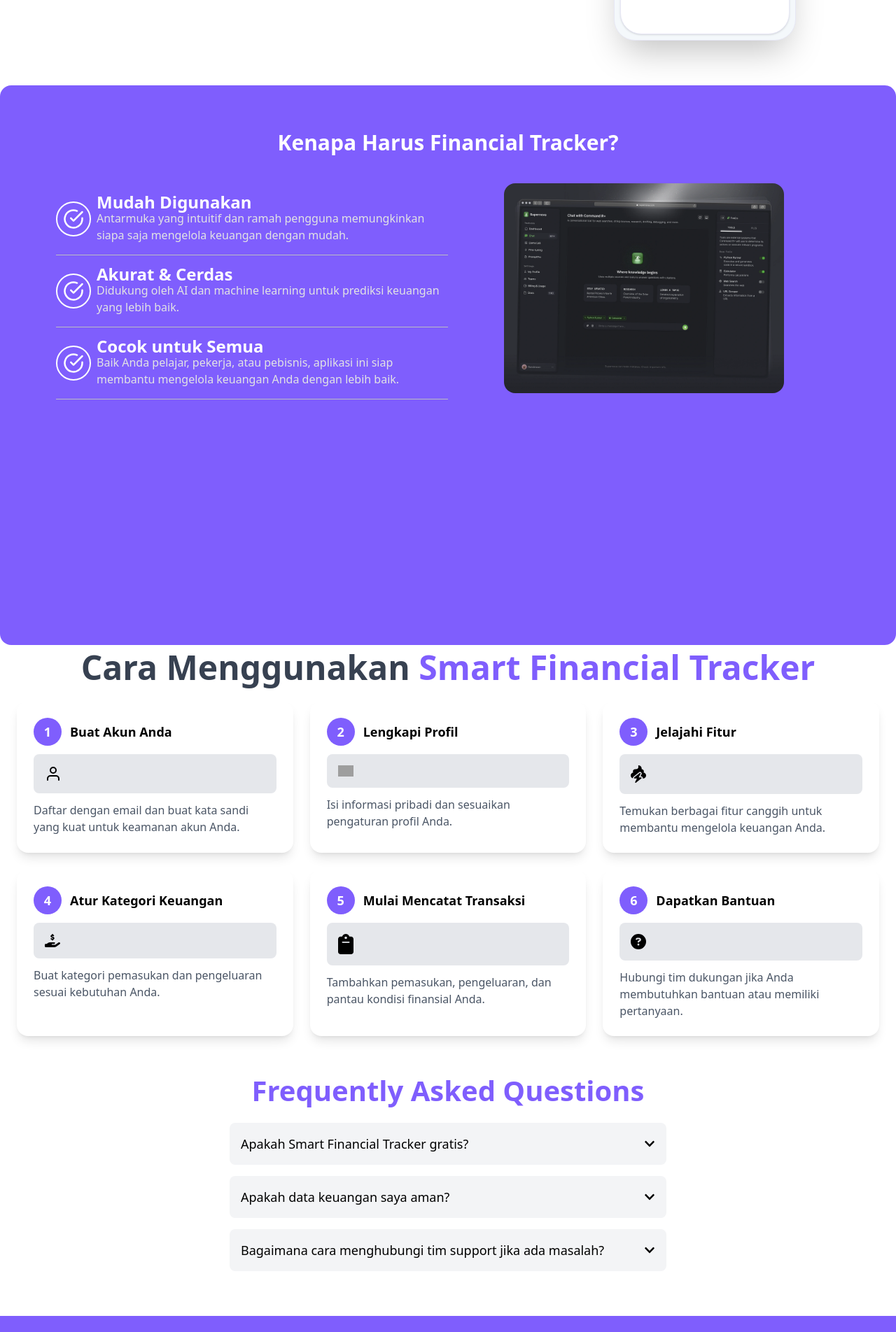
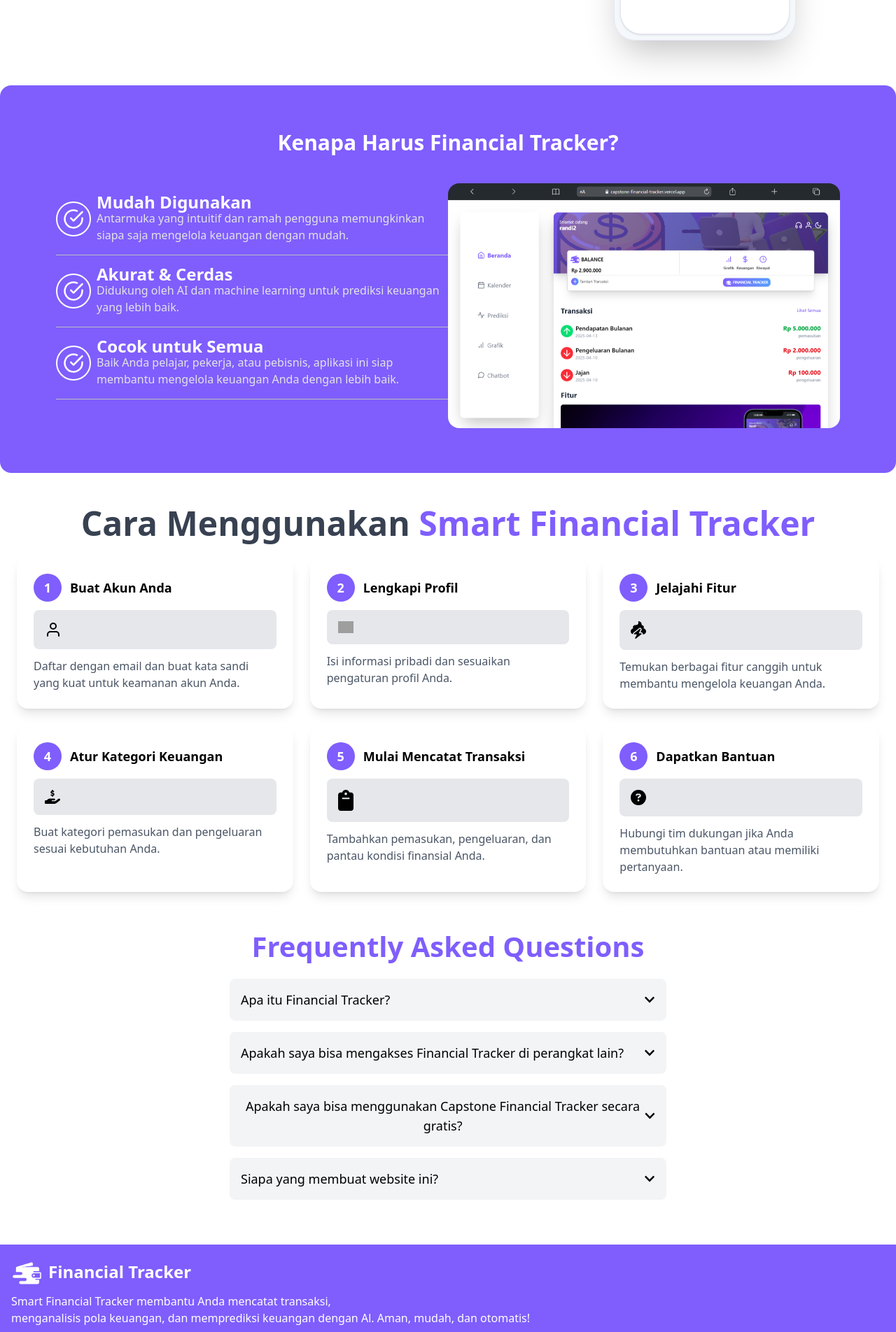
Before and after one commit to Randi-95/capstone2, a React (Vite) app: page / in a window 1280 px wide. Shown: the part 1560-3464 px from the top of the page at 70% size. Built offline with nearby package versions, Linux system fonts and the light colour scheme; grey boxes are pictures that could not be loaded.

Commit message:
finishing final

```diff
--- a/src/component/fragments/footer.jsx
+++ b/src/component/fragments/footer.jsx
@@ -29,7 +29,7 @@ export const Footer = () => {
                             <div className="bg-white/10 p-2 rounded-full">
                                 <img src="/img/phone.svg" alt="" className="w-[20px]"/>
                             </div>
-                            <p className="text-md  text-white">0878-5593-2641</p>
+                            <p className="text-md  text-white">0899-3903-149</p>
                         </div>
                     </div>
                     <div className="flex flex-col">
--- a/src/component/fragments/home.jsx
+++ b/src/component/fragments/home.jsx
@@ -1,4 +1,5 @@
 import Button from "../elements/Button";
+
 
 export const Home = (props) => {
     const {header, isi, deskripsi} = props;
@@ -15,7 +16,7 @@ export const Home = (props) => {
                 </span>
             </div>
             <div className="mt-[10px]">
-                <Button bgColor='bg-primary' border='border-primary' hover='hover:bg-transparent dark:hover:bg-transparent' hoverText = 'group-hover:text-primary ' >Bergabung Sekarang</Button>
+                    <Button to='/login' bgColor='bg-primary' border='border-primary' hover='hover:bg-transparent dark:hover:bg-transparent' hoverText = 'group-hover:text-primary ' >Bergabung Sekarang</Button>
             </div>
 
 
--- a/src/component/fragments/navbar.jsx
+++ b/src/component/fragments/navbar.jsx
@@ -51,7 +51,7 @@ function Navbar() {
                         </li>
                         <div className="button md:hidden flex flex-col gap-3">
                             <Button to='/login' bgColor='bg-primary' border='border-primary' hover='hover:bg-transparent' hoverText='group-hover:text-primary dark:group-hover:text-primary' classCustom='w-full'>Masuk</Button>
-                            <Button bgColor='bg-white dark:bg-transparent' text='text-black dark:text-white' border='border-primary' hover='hover:bg-primary dark:hover:bg-primary' hoverText='group-hover:text-white' classCustom='w-full'>Daftar</Button>
+                            <Button to= '/Registrasi' bgColor='bg-white dark:bg-transparent' text='text-black dark:text-white' border='border-primary' hover='hover:bg-primary dark:hover:bg-primary' hoverText='group-hover:text-white' classCustom='w-full'>Daftar</Button>
                         </div>
                     </ul>
                 </div>
--- a/src/pages/Home.jsx
+++ b/src/pages/Home.jsx
@@ -9,16 +9,20 @@ import { Footer } from '../component/fragments/footer';
 
 const faqs = [
   {
-    question: "Apakah Smart Financial Tracker gratis?",
-    answer: "Ya, Smart Financial Tracker tersedia dalam versi gratis dengan fitur utama yang bisa digunakan tanpa biaya. Namun, tersedia juga versi premium dengan fitur tambahan yang lebih lengkap."
+    question: "Apa itu Financial Tracker?",
+    answer: "Financial Tracker adalah alat bantu digital yang memudahkan kamu mencatat, mengelola, dan memantau pemasukan serta pengeluaran harian, mingguan, atau bulanan. Tujuannya agar kamu bisa lebih sadar dan bijak dalam mengatur keuangan."
   },
   {
-    question: "Apakah data keuangan saya aman?",
-    answer: "Tentu! Kami menggunakan enkripsi tingkat tinggi untuk melindungi data keuangan Anda dan memastikan keamanannya."
+    question: "Apakah saya bisa mengakses Financial Tracker di perangkat lain?",
+    answer: "Bisa. Selama kamu login dengan akun yang sama, kamu bisa mengakses data keuanganmu dari perangkat manapun — baik itu laptop, tablet, maupun smartphone."
   },
   {
-    question: "Bagaimana cara menghubungi tim support jika ada masalah?",
-    answer: "Anda dapat menghubungi tim support kami melalui email atau fitur live chat yang tersedia di dalam aplikasi."
+    question: "Apakah saya bisa menggunakan Capstone Financial Tracker secara gratis?",
+    answer: "Ya! Website ini bisa digunakan secara gratis tanpa biaya berlangganan."
+  },
+  {
+    question: "Siapa yang membuat website ini?",
+    answer: "Website ini dikembangkan oleh tim Capstone Project Coding Camp Dicoding X DBS Foundation dengan tujuan membantu masyarakat lebih melek finansial dan mudah mengelola keuangannya secara digital."
   }
 ];
 
@@ -59,7 +63,7 @@ function FAQ() {
 function KenapaHarus(){
   return(
     <div className="kenapa-harus mt-10">
-      <div className="container mx-auto bg-primary dark:bg-primary lg:h-screen rounded-2xl py-16 px-4 lg:px-20">
+      <div className="container mx-auto bg-primary mb-10 dark:bg-primary rounded-2xl py-16 px-4 lg:px-20">
           <div className="flex flex-col items-center">
             <h1 className='text-white text-2xl text-center font-[700] md:text-3xl'>Kenapa Harus Financial Tracker?</h1>
           </div>
@@ -97,7 +101,7 @@ function KenapaHarus(){
               </div>
             </div>
             <div className="">
-              <img className='m-auto rounded-2xl' src="img/chatbot.webp" alt="" width="400px"/>
+              <img className='m-auto rounded-2xl ' src="img/homeFitur.png" alt=""/>
             </div>
           </div>
       </div>
--- a/src/pages/dashboardMobile.jsx
+++ b/src/pages/dashboardMobile.jsx
@@ -160,18 +160,22 @@ function DashboardMobile() {
               </div>
             </div>
             <div className="h-20 w-full justify-center flex items-center gap-2">
+              <Link to="/Grafik">
                 <div className="flex flex-col gap-2 items-center">
                   <BarChart className="text-primary" />
                   <p className="text-[#696666] dark:text-gray-300 text-xs font-bold">
                     Grafik
                   </p>
                 </div>
+              </Link>
+              <Link to="/Chatbot">
                 <div className="flex flex-col gap-2 items-center">
                   <MessageCircle className="text-primary" />
                   <p className="text-[#696666] dark:text-gray-300 text-xs font-bold">
                     Chatbot
                   </p>
                 </div>
+              </Link>
               <Link to="/Riwayat">
                 <div className="flex flex-col gap-2 items-center">
                   <Clock className="text-primary" />
--- a/src/pages/fitur.jsx
+++ b/src/pages/fitur.jsx
@@ -107,7 +107,7 @@ function IsiFitur() {
         </div>
 
         <div className="container grid grid-cols-1 md:grid-cols-2 mt-10 gap-8">
-          <div className="deskripsi-fitur order-2 md:order-1 flex flex-col  md:items-baseline">
+          <div className="deskripsi-fitur order-2 md:order-2 flex flex-col  md:items-baseline">
             <h2 className="text-3xl md:text-4xl mt-8 mb-4 md:mt-0 text-primary font-[700]">
             Chatbot Pintar Keuangan
             </h2>
@@ -129,7 +129,7 @@ function IsiFitur() {
               </li>
             </ul>
           </div>
-          <div className="foto-fitur order-1 md:order-2">
+          <div className="foto-fitur order-1 md:order-1">
             <img
               className="m-auto rounded-2xl shadow-lg"
               src="img/chatbotFitur.png"
--- a/src/pages/formTransaksi.jsx
+++ b/src/pages/formTransaksi.jsx
@@ -85,9 +85,9 @@ function FormKeuangan() {
   };
 
   return (
-    <div className="dark:bg-black min-h-screen">
+    <div className="dark:bg-slate-900 min-h-screen">
       {isLoading && <Spinner />}
-      <div className="max-w-md mx-auto bg-white dark:bg-black rounded-2xl p-6">
+      <div className="max-w-md mx-auto bg-white dark:bg-slate-800 rounded-2xl p-6">
         <div className="mb-10 flex items-center justify-between">
           <Link to="/Dashboard">
             <ArrowLeft className="text-primary size-8" />
```
Lines whose indentation alone changed are shown as unchanged.
